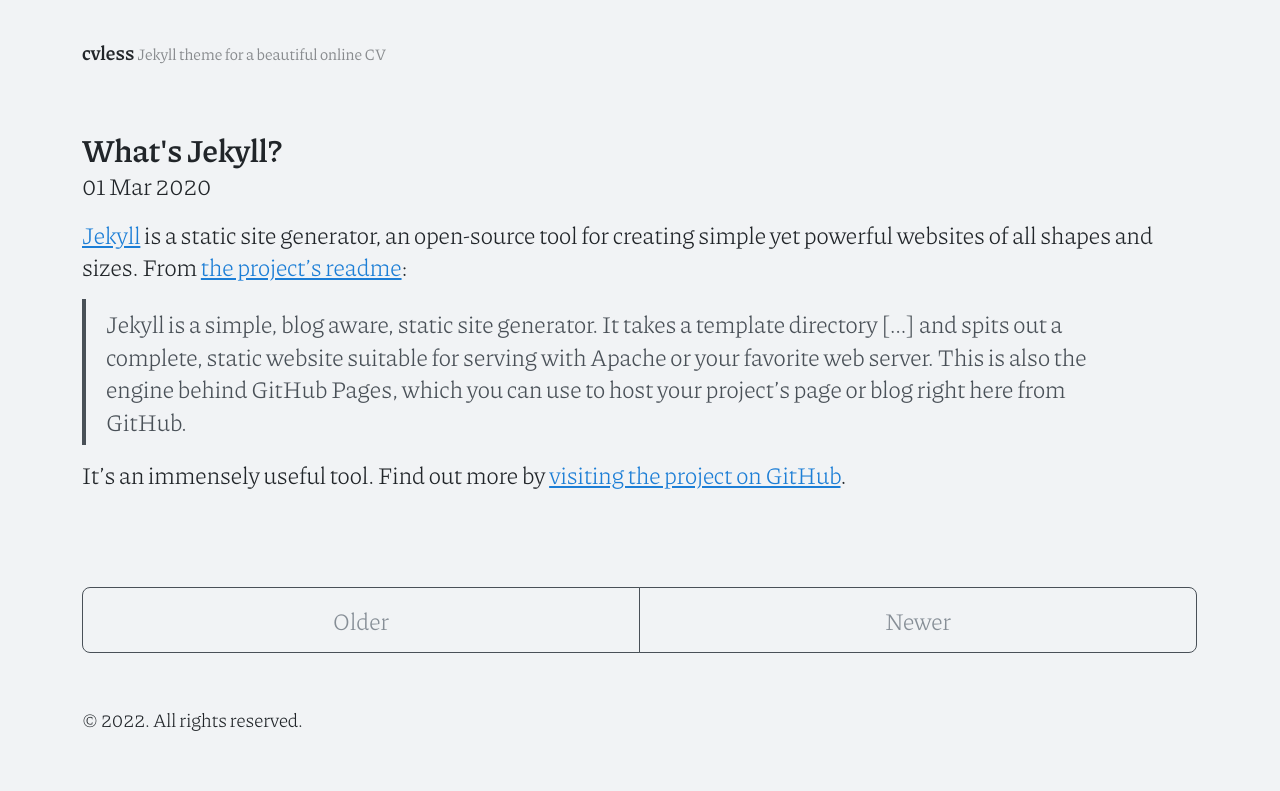
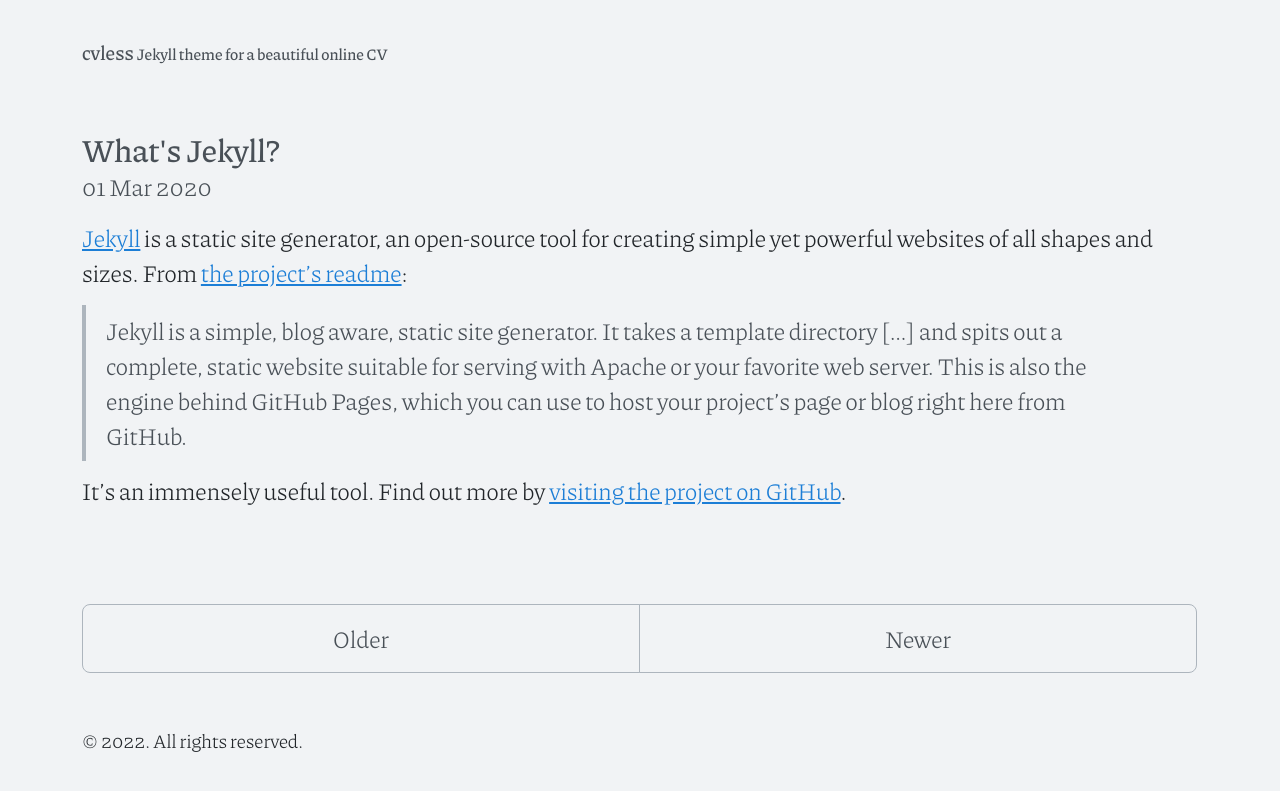
Before and after one commit to piazzai/cvless, a Jekyll site: the page built from index.html, in a window 1280 px wide. Shown: the top 791 px of the page. Built offline with Jekyll 4.4.1, drawn with Linux system fonts in a browser that asks for light colours; the list of posts is cut into pages by our own code.

Commit message:
Style text color and weight

```diff
--- a/_sass/_base.scss
+++ b/_sass/_base.scss
@@ -11,6 +11,7 @@ body {
   font-family: var(--body-font);
   font-size: var(--body-font-size);
   font-weight: var(--body-font-weight);
+  font-variant-numeric: oldstyle-nums proportional-nums;
   line-height: var(--body-line-height);
   color: var(--body-color);
   background-color: var(--body-bg);
@@ -21,6 +22,7 @@ body {
 // No `:visited` state is required by default (browsers will use `a`)
 a {
   color: var(--link-color);
+  transition: all 0.1s ease-in-out;
 
   // `:focus` is linked to `:hover` for basic accessibility
   &:hover,
--- a/_sass/_masthead.scss
+++ b/_sass/_masthead.scss
@@ -15,9 +15,4 @@
     color: inherit;
     text-decoration: none;
   }
-
-  small {
-    font-weight: 400;
-    opacity: .5;
-  }
 }
--- a/_sass/_posts.scss
+++ b/_sass/_posts.scss
@@ -36,7 +36,7 @@
   display: block;
   margin-top: -.5rem;
   margin-bottom: var(--spacer);
-  color: var(--gray-600);
+  color: var(--heading-color);
 }
 
 
--- a/_sass/_toc.scss
+++ b/_sass/_toc.scss
@@ -11,6 +11,6 @@
     margin-left: calc(var(--spacer-3) * -1);
     content: "Contents";
     font-size: 85%;
-    font-weight: 500;
+    font-weight: var(--body-font-weight-bold);
   }
 }
--- a/_sass/_type.scss
+++ b/_sass/_type.scss
@@ -4,7 +4,7 @@
 
 h1, h2, h3, h4, h5, h6 {
   margin-bottom: .5rem;
-  font-weight: 600;
+  font-weight: var(--body-font-weight-bold);
   line-height: 1.25;
   color: var(--heading-color);
 }
@@ -39,7 +39,7 @@ ul, ol, dl {
 }
 
 dt {
-  font-weight: bold;
+  font-weight: var(--body-font-weight-bold);
 }
 
 dd {
@@ -55,8 +55,6 @@ hr {
 
 abbr {
   font-size: 85%;
-  font-weight: bold;
-  color: var(--gray-600);
   text-transform: uppercase;
 
   &[title] {
@@ -96,7 +94,7 @@ a[href^="#fn:"],
 a[href^="#fnref:"] {
   display: inline-block;
   margin-left: .1rem;
-  font-weight: bold;
+  font-weight: var(--body-font-weight-bold);
 }
 
 // List of footnotes
@@ -111,5 +109,5 @@ a[href^="#fnref:"] {
 
 .lead {
   font-size: 1.25rem;
-  font-weight: 300;
+  font-weight: var(--body-font-weight-light);
 }
--- a/_sass/_variables.scss
+++ b/_sass/_variables.scss
@@ -1,31 +1,32 @@
 :root {
-  --body-color: var(--oc-gray-9);
-  --body-bg: var(--oc-gray-1);
-
-  --link-color: var(--oc-blue-7);
-  --link-hover-color: var(--oc-blue-9);
-
-  --heading-color: var(--oc-gray-9);
 
   --code-font: SFMono-Regular, Menlo, Monaco, Consolas, "Liberation Mono", "Courier New", monospace;
   --body-font: "Piazzolla", serif;
   --body-font-size: 24px;
-  --body-line-height: 1.36;
+  --body-line-height: 1.45;
   --body-font-weight: 300;
-  --button-color: var(--oc-gray-6);
-  --border-color: var(--oc-gray-7);
+  --body-font-weight-bold: 500;
+  --body-font-weight-light: 100;
+  --body-num-variant: oldstyle-nums proportional-nums;
+  --body-bg: var(--oc-gray-1);
+  --body-color: var(--oc-gray-9);
+  --heading-color: var(--oc-gray-7);
+  --link-color: var(--oc-blue-7);
+  --link-hover-color: var(--oc-blue-9);
+  --message-color: var(--oc-gray-9);
+  --message-bg: var(--oc-yellow-2);
+  --mark-color: var(--oc-gray-9);
+  --mark-bg: var(--oc-yellow-2);
+  --quote-color: var(--oc-gray-7);
+  --button-color: var(--oc-gray-7);
+  --border-color: var(--oc-gray-5);
   --border-radius: .5rem;
 
   --code-color: inherit;
   --code-bg: var(--oc-gray-7);
 
-  --quote-color: var(--oc-gray-7);
 
-  --message-color: var(--oc-gray-9);
-  --message-bg: var(--oc-yellow-3);
 
-  --mark-color: var(--oc-gray-9);
-  --mark-bg: var(--oc-yellow-3);
 
   --spacer: 1rem;
   --spacer-2: calc(var(--spacer) * 1.5);
```
